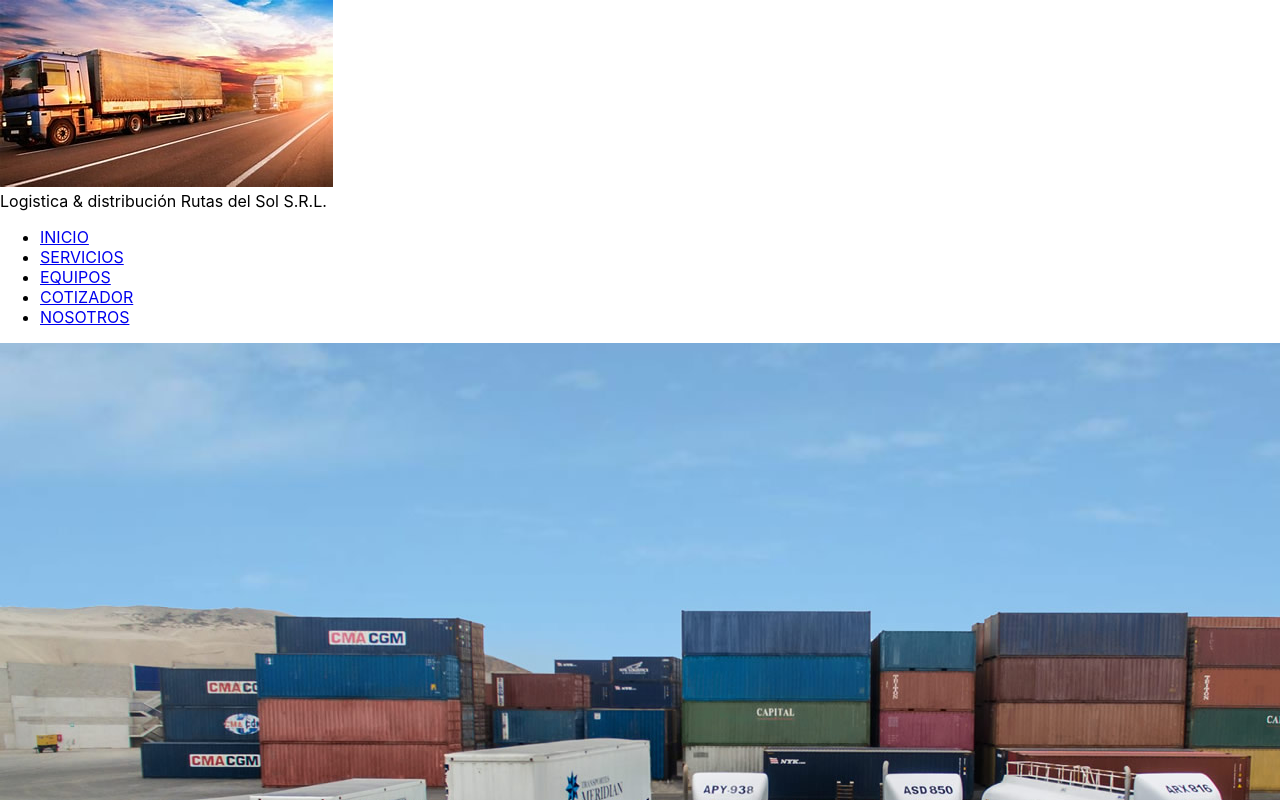
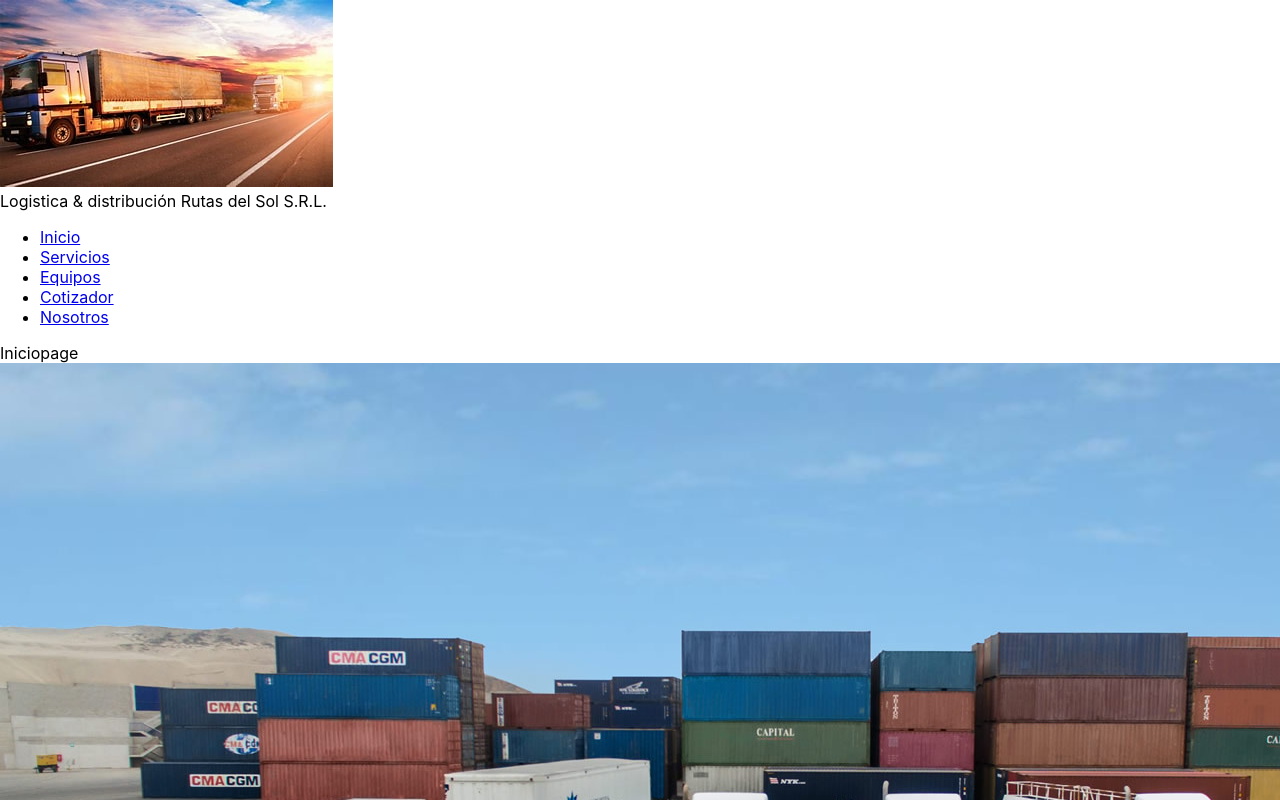
Before and after one commit to JLRodriCard/tarea_modulo4_U1, a React (Create React App) app: page / in a window 1280 px wide. Shown: the top 800 px of the page. Built offline with nearby package versions, Linux system fonts and the light colour scheme.

Commit message:
avances tarea react parte 1

```diff
--- a/src/App.js
+++ b/src/App.js
@@ -1,21 +1,40 @@
 
 /*import './App.css';*/
-import React from "react";
+import React from 'react';
+import { BrowserRouter, Routes, Route } from 'react-router-dom';
+
 import Header from './components/layout/Header';
-import Nav from "./components/layout/Nav";
-import Main from "./components/layout/Main";
-import Footer from "./components/layout/Footer";
+import Nav from './components/layout/Nav';
+import Main from './components/layout/Main';
+import Footer from './components/layout/Footer';
 
-
+import Iniciopage from './pages/Iniciopage';
+import Serviciospage from './pages/Serviciospage';
+import Equipospages from './pages/Equipospage';
+import Cotizadorpage from './pages/Cotizadorpage';
+import Nosotrospage from './pages/Nosotrospage';
 
 function App() {
   return (
     <div className="App">
 
-      <Header/>
-      <Nav/>
-      <Main/>
-      <Footer/>
+      <Header />
+
+      <BrowserRouter>
+        <Nav />
+        <Routes>
+          <Route path="/" element={<Iniciopage />} />
+          <Route path="Servicios" element={<Serviciospage />} />
+          <Route path="Equipos" element={<Equipospages />} />
+          <Route path="Cotizador" element={<Cotizadorpage />} />
+          <Route path="Nosotros" element={<Nosotrospage />} />
+
+        </Routes>
+
+      </BrowserRouter>
+
+      <Main />
+      <Footer />
 
 
       <a
--- a/src/components/layout/Nav.js
+++ b/src/components/layout/Nav.js
@@ -1,15 +1,17 @@
 import React from "react";
+import { Link } from "react-router-dom";
 const Nav = (props) => {
     return (
     <>
        <nav id="botonera_nav">
 
         <ul className="holder">
-            <li><a className="activo" href="index.html">INICIO</a></li>
-            <li><a href="servicios.html">SERVICIOS</a></li>
-            <li><a href="flota.html">EQUIPOS</a></li>
-            <li><a href="cotizador.html">COTIZADOR</a></li>
-            <li><a href="Empresa.html">NOSOTROS</a></li>
+            <li><Link to= "/">Inicio</Link></li>
+            <li><Link to= "/Servicios">Servicios</Link></li>
+            <li><Link to= "/Equipos">Equipos</Link></li>
+            <li><Link to= "/Cotizador">Cotizador</Link></li>
+            <li><Link to= "/Nosotros">Nosotros</Link></li>
+
 
         </ul>
 
```
